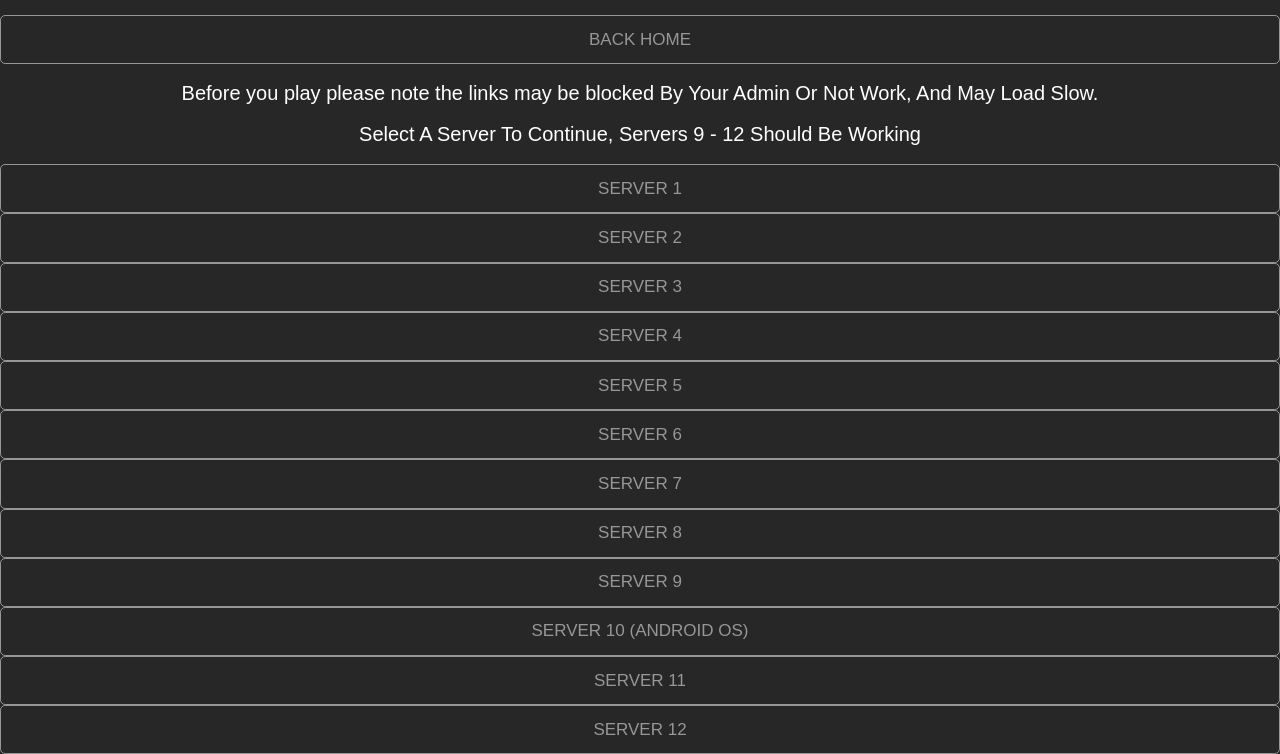
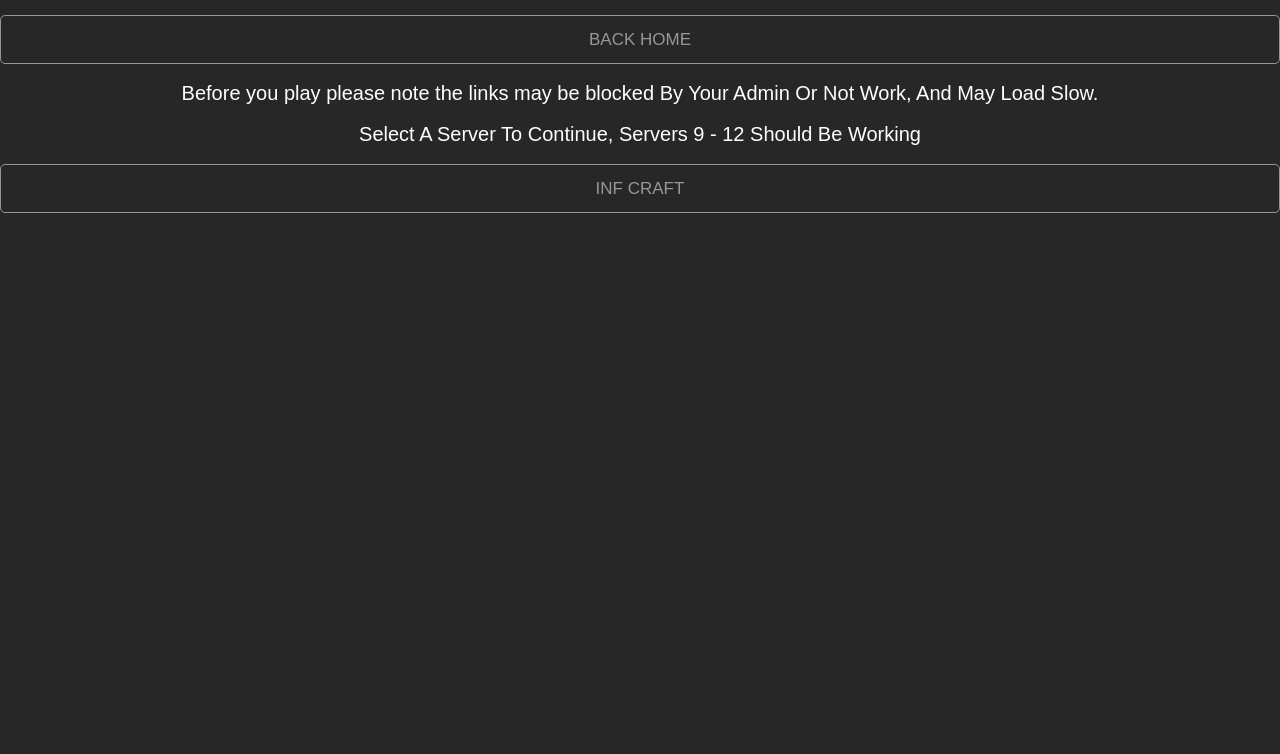
Before and after one commit to SocialStudiesClass/socialstudiesclass, a plain HTML site: page Roblox.html in a window 1280 px wide. Shown: the part 509-1263 px from the top of the page. After the commit the page ends 800 px from the top, so only its background shows below. Drawn offline with Linux system fonts and the light colour scheme.

Commit message:
Update Roblox.html

```diff
--- a/Roblox.html
+++ b/Roblox.html
@@ -18,9 +18,9 @@
 crossorigin="anonymous"></script>
 <link rel="manifest" href="manifest.json">
 <link rel="icon" href="https://github.com/sz-games/home/blob/main/G.png?raw=true">
-<title>Roblox | Sz Games</title>
+<title>Inf Craft</title>
 <meta name="description" property="og:description" content="Boblox>
-<meta name="description" content="Boblox">
+<meta name="description" content="Inf Craft">
 <script src="./GobalSettings.js"></script>
 <link rel="canonical" href="https://neal.fun/infinite-craft/" />
 
@@ -31,9 +31,9 @@ content="sz games, games, unblocked games, school, games, games to play, games o
 
 <script type="application/ld+json">
   {
-    "@context": "http://schema.org",
+    "@context": "https://neal.fun/infinite-craft/",
     "@type": "WebPage",
-    "name": "Sz Games",
+    "name": "Game",
     "logo": "https://sz-games.github.io/G-Google.png"
   }
   </script>
@@ -399,7 +399,7 @@ p {
     <div class="header">
         <!--img src="https://github.com/sz-games/sz-games.github.io/blob/main/Gh.png?raw=true" style="position: relative; width: 150px; height: 150px;" alt="img"-->
         <img src="https://github.com/sz-games/home/blob/main/G.png?raw=true" style="position: relative; width: 150px; height: 150px;" alt="img">
-        <h1>Roblox</h1>
+        <h1>Inf Craft</h1>
       </div>
 
 </div>
@@ -472,51 +472,11 @@ function adclose(button) {
 
 <br>
 
-<a href="https://sz-games.github.io/games/game.html?game=https://acb.caculatorgeo.online/demo">
-  <button onclick=""  class="button"> Server 1</button>
+<a href="https://neal.fun/infinite-craft/">
+  <button onclick=""  class="button"> Inf Craft</button>
   </a>
   <br>
-  <a href="https://sz-games.github.io/games/game.html?game=https://acb.caculatorgeo.info/demo">
-    <button onclick=""  class="button"> Server 2</button>
-    </a>
-    <br>
-    <a href="https://sz-games.github.io/games/game.html?game=https://acb.caculatorgeo.one/demo">
-      <button onclick=""  class="button"> Server 3</button>
-      </a>
-<br>
-<a href="https://sz-games.github.io/games/game.html?game=https://acb.caculatorgeo.monster/demo">
-  <button onclick=""  class="button"> Server 4</button>
-  </a>
-  <br>
-<a href="https://sz-games.github.io/games/game.html?game=https://acb.caculatorgeo.world/demo">
-  <button onclick=""  class="button"> Server 5</button>
-  </a>
-  <br>
-  <a href="https://sz-games.github.io/games/game.html?game=https://acb.caculatorgeo.xyz/demo">
-    <button onclick=""  class="button"> Server 6</button>
-    </a>
-    <br>
-  <a href="https://sz-games.github.io/games/game.html?game=https://acb.caculatorgeo.fun/demo">
-    <button onclick=""  class="button"> Server 7</button>
-    </a>
-    <br>
-    <a href="https://mathsspot.com/">
-      <button onclick=""  class="button"> Server 8</button>
-      </a>
-        <br>
-      <a href="https://xn--31byd1i.net/play/roblox-corporation/5349/roblox">
-        <button onclick=""  class="button"> Server 9</button>
-        </a>
-        <br>
-      <a href="https://universityequality.com/play/uncube/7074/now">
-        <button onclick=""  class="button"> Server 10 (Android OS)</button>
-        </a>
-        <a href="https://selfstudybrain.com/">
-          <button onclick=""  class="button"> Server 11</button>
-          </a>
-          <a href="https://educationbluesky.com/">
-            <button onclick=""  class="button"> Server 12</button>
-            </a>
+
 
 <script>
 
```
